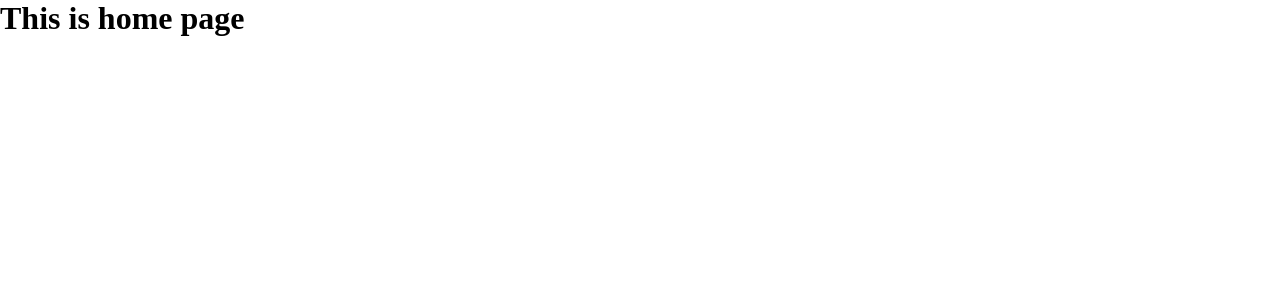
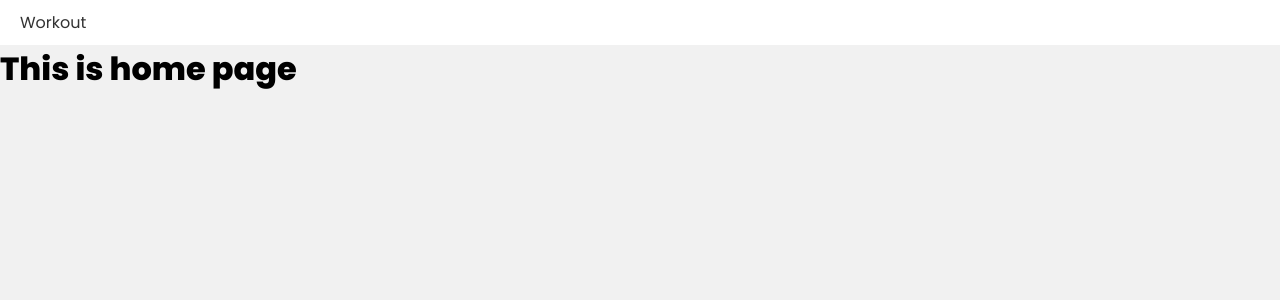
Before and after one commit to Shubhank-S/MERN-Workout-App, a React (Vite) app in the folder frontend/: page / in a window 1280 px wide. Shown: the top 300 px of the page. Built offline with nearby package versions, Linux system fonts and the light colour scheme.

Commit message:
Navbar component created

```diff
--- a/frontend/src/App.jsx
+++ b/frontend/src/App.jsx
@@ -1,14 +1,16 @@
 import { BrowserRouter, Route, Routes } from "react-router-dom";
+import Navbar from "./components/Navbar";
 
 function App() {
   return (
-    <>
+    <div className="App">
       <BrowserRouter>
+        <Navbar />
         <Routes>
-          <Route path="/" element={<h1>This is home page </h1>} />
+          <Route path="" element={<h1>This is home page </h1>} />
         </Routes>
       </BrowserRouter>
-    </>
+    </div>
   );
 }
 
--- /dev/null
+++ b/frontend/src/components/Navbar.jsx
@@ -0,0 +1,14 @@
+import React from "react";
+import { NavLink } from "react-router-dom";
+
+function Navbar() {
+  return (
+    <header>
+      <div className="container">
+        <NavLink to="/">Workout</NavLink>
+      </div>
+    </header>
+  );
+}
+
+export default Navbar;
--- a/frontend/src/index.css
+++ b/frontend/src/index.css
@@ -1,4 +1,36 @@
+@import url('https://fonts.googleapis.com/css2?family=Poppins:wght@300;400;500;600;800&family=VT323&display=swap');
+
 *{
   margin: 0;
   padding: 0;
 }
+/* layout */
+:root {
+  --primary: #1aac83;
+  --error: #e7195a;
+}
+body {
+  background: #f1f1f1;
+  margin: 0;
+  font-family: "Poppins";
+}
+header {
+  background: #fff;
+}
+header .container {
+  max-width: 1400px;
+  margin: 0 auto;
+  padding: 10px 20px;
+  display: flex;
+  align-items: center;
+  justify-content: space-between;
+}
+header a {
+  color: #333;
+  text-decoration: none;
+}
+.pages{
+  max-width: 1400px;
+  padding: 20px;
+  margin: 0 auto;
+}
```
